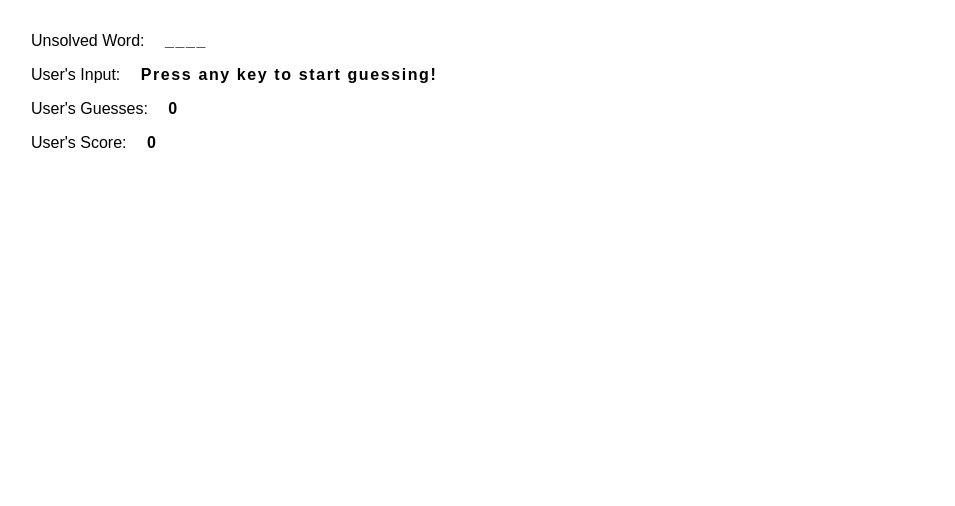
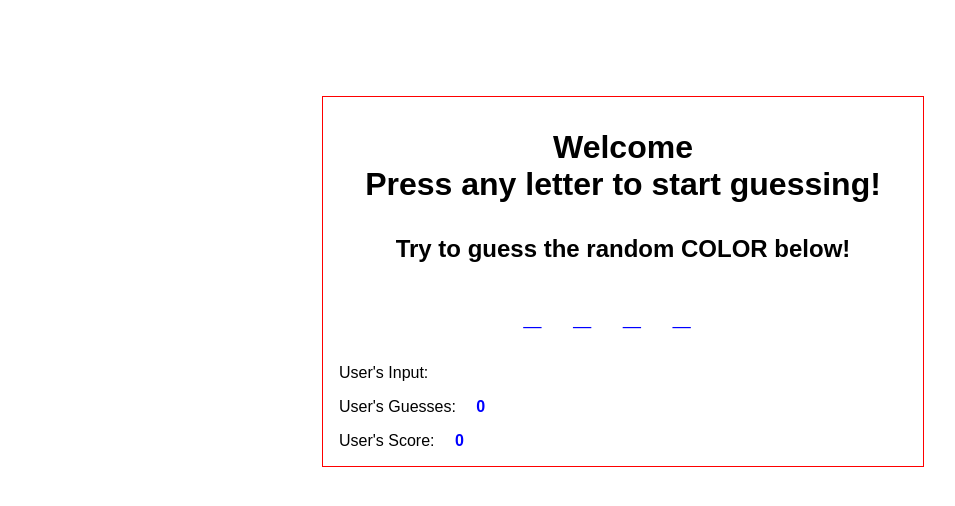
Before and after one commit to DefiledSpec/Word-Guess-Game, a plain HTML site: page index.html in a window 1280 px wide. Shown: the whole page, without its empty margins (17-972 px from the left). Drawn offline with Linux system fonts and the light colour scheme.

Commit message:
changes to the UI be more user friendly for now

```diff
--- a/index.html
+++ b/index.html
@@ -11,17 +11,33 @@
             font-family: Arial, Helvetica, sans-serif
         }
         span {
+            color: blue;
             font-weight: bold;
-            letter-spacing: .1em;
+            letter-spacing: 1em;
+        }
+
+        .container {
+            max-width: 600px;
+            overflow: hidden;
+            border: red 1px solid;
+            margin: 5em auto;
+        }
+        .text-center{
+            text-align: center;
         }
     </style>
 </head>
 <body>
-    <div id="start"></div>
-    <p>Unsolved Word: <span id="unsolvedWord"></span></p>
-    <p>User's Input: <span id="usersInput">Press any key to start guessing!</span></p>
-    <p>User's Guesses: <span id="guessInput">0</span></p>
-    <p>User's Score: <span id="userScore">0</span></p>
+    <div class="container">
+        <h1 class="text-center">Welcome<br>Press any letter to start guessing!</h1>
+
+        <div id="start"></div>
+        <h2 class="text-center">Try to guess the random COLOR below!</h2>
+        <h1 class="text-center"><span id="unsolvedWord"></span></h1>
+        <p>User's Input: <span id="usersInput"></span></p>
+        <p>User's Guesses: <span id="guessInput">0</span></p>
+        <p>User's Score: <span id="userScore">0</span></p>
+    </div>
 
     <script src="assets/js/game.js"></script>
 </body>
```
